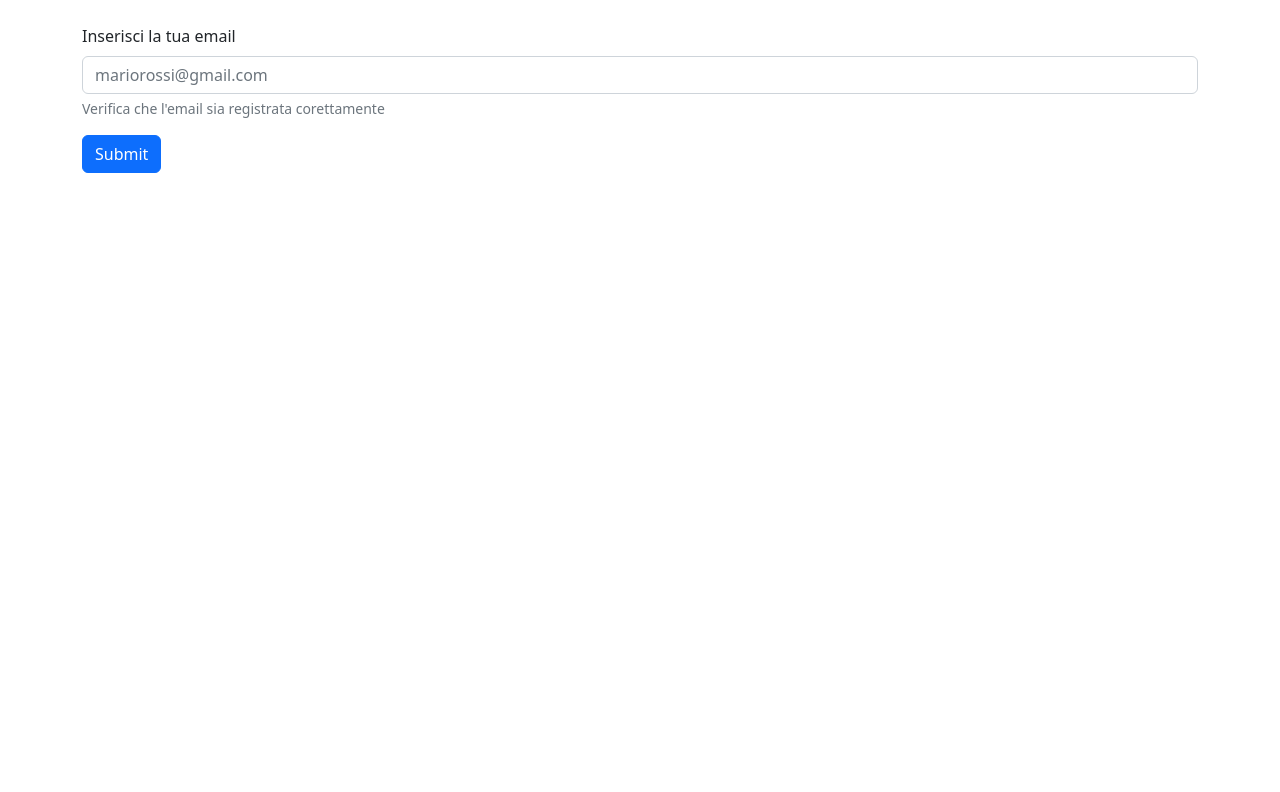
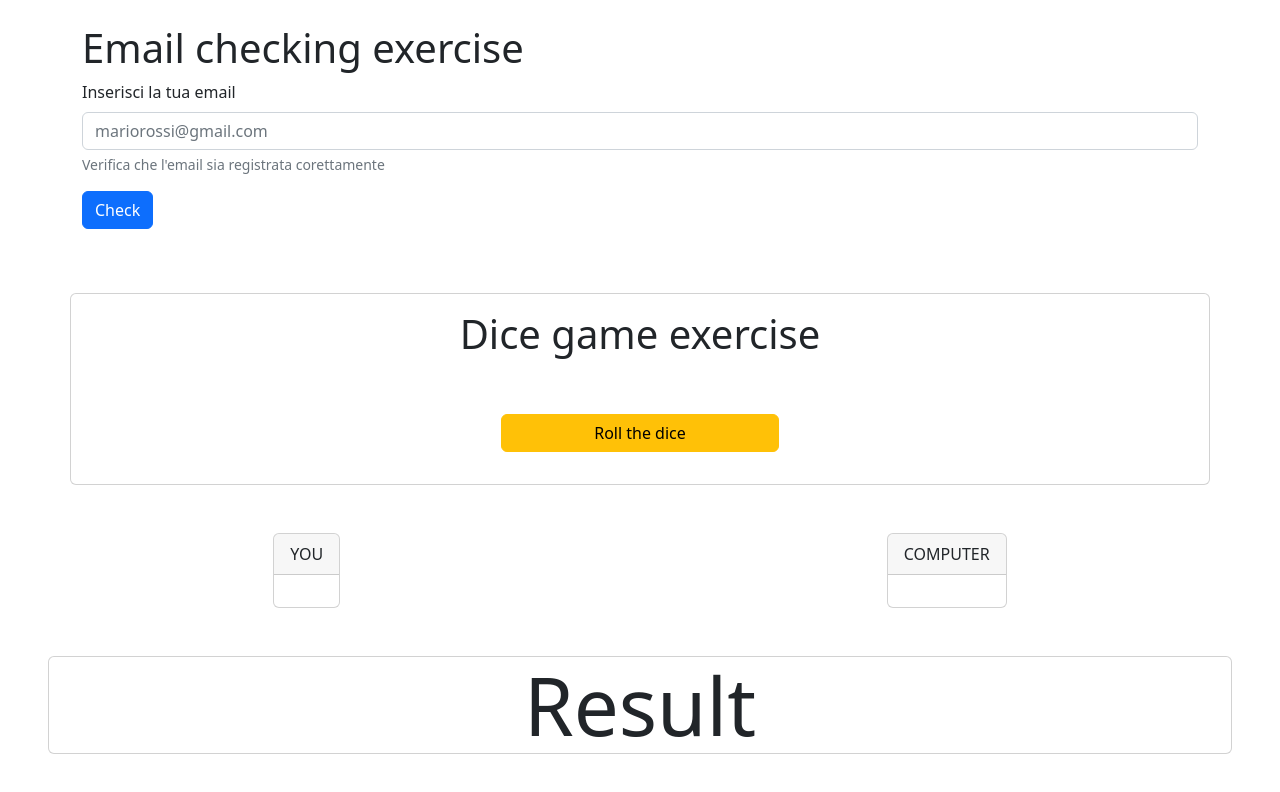
Before and after one commit to DamianoCasolari/js-mail-dadi, a plain HTML site: page index.html in a window 1280 px wide. Drawn offline with nearby package versions, Linux system fonts and the light colour scheme.

Commit message:
add layout Dice

```diff
--- a/index.html
+++ b/index.html
@@ -22,17 +22,48 @@
 
 <body>
     <section class="container-xl m-auto my-4">
+        <h1>Email checking exercise</h1>
         <form>
             <label class="form-label" for="check_email">Inserisci la tua email</label>
-            <input type="email" class="form-control" name="name_email" id="check_email" placeholder="mariorossi@gmail.com">
+            <input type="email" class="form-control" name="name_email" id="check_email"
+                placeholder="mariorossi@gmail.com">
             <div id="emailHelp" class="form-text">Verifica che l'email sia registrata corettamente</div>
-            <button type="submit" class="btn btn-primary my-3">Submit</button>
+            <button type="submit" class="btn btn-primary my-3">Check</button>
         </form>
 
         <div class="result"></div>
+    </section>
+    <section class="px-3">
+        <div class="card container-xl my-5 m-auto py-3">
+        <div>
+            <h1 class="text-center">Dice game exercise</h1>
+        </div>
+        <div class="card-body"></div>
+        <button type="button" class="roll_the_dice w-25 m-auto btn btn-warning my-3">Roll the dice</button>
+
+    </div>
+    </section>
+    <section class="d-flex justify-content-around">
+        <div class="card">
+            <div class="card-header">
+                YOU
+            </div>
+            <div class="card-body result_player">
+
+            </div>
+        </div>
+        <div class="card">
+            <div class="card-header result_computer">
+                COMPUTER
+            </div>
+
+        </div>
+
+    </section>
+
+    <div class="card text-center m-5 display-1">Result</div>
 
 
-    </section>
     <script src="./assets/js/main.js"></script>
 </body>
 
```
Also changed, not shown: assets/js/main.js (line endings or trailing spaces).
